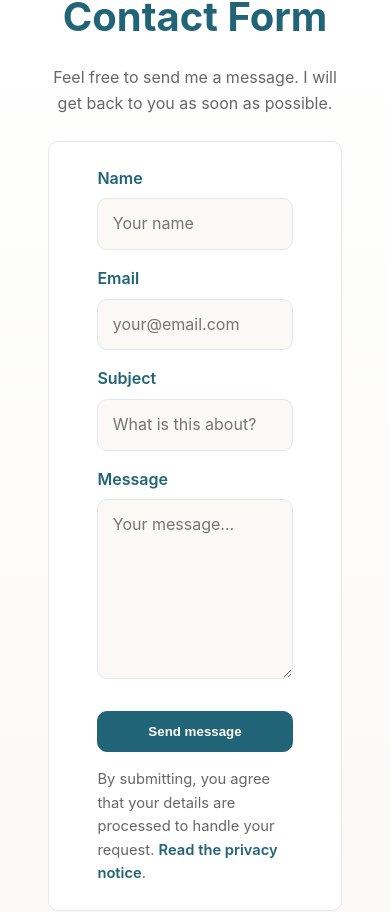
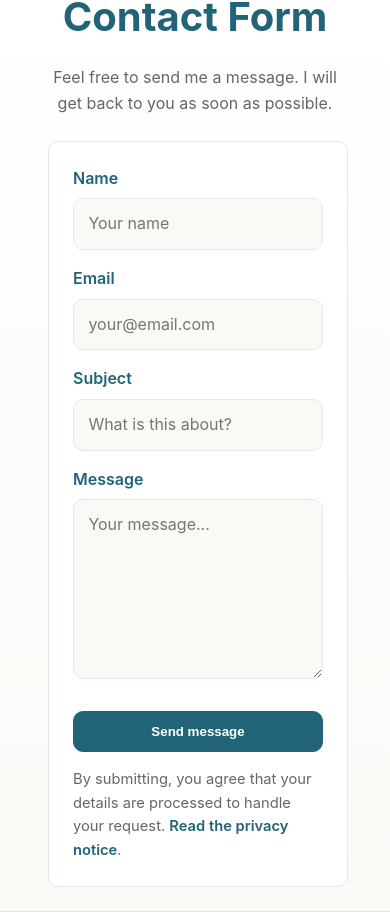
Before and after one commit to DN-Apps/portfolio, a Next.js app: page /en/about in a window 390 px wide. Shown: the part 5235-6147 px from the top of the page. Built offline with nearby package versions, Linux system fonts and the light colour scheme; no server answers.

Commit message:
Mobile: contact-form hat jetzt width clamp(300px, 80%, 900px), zentriert contact-field, submit, privacy-note, feedback: alle auf max-width 100% und stretch Landscape-Mobile: contact-form wieder width 100%

```diff
--- a/components/sections/ContactSection.css
+++ b/components/sections/ContactSection.css
@@ -188,6 +188,9 @@
   }
 
   .contact-form {
+    width: clamp(300px, 80%, 900px);
+    max-width: 900px;
+    margin: 0 auto;
     padding: var(--spacing-md);
     gap: var(--spacing-sm);
     border-radius: 10px;
@@ -195,8 +198,8 @@
 
   .contact-field {
     width: 100%;
-    max-width: 80%;
-    justify-self: center;
+    max-width: 100%;
+    justify-self: stretch;
     margin: 0;
   }
 
@@ -223,12 +226,12 @@
   .contact-privacy-note,
   .contact-feedback {
     width: 100%;
-    max-width: 80%;
-    justify-self: center;
+    max-width: 100%;
+    justify-self: stretch;
   }
 
   .contact-submit {
-    justify-self: center;
+    justify-self: stretch;
   }
 }
 
@@ -238,6 +241,8 @@
   }
 
   .contact-form {
+    width: 100%;
+    max-width: 900px;
     grid-template-columns: repeat(2, minmax(0, 1fr));
     gap: var(--spacing-sm);
     padding: var(--spacing-md);
```
